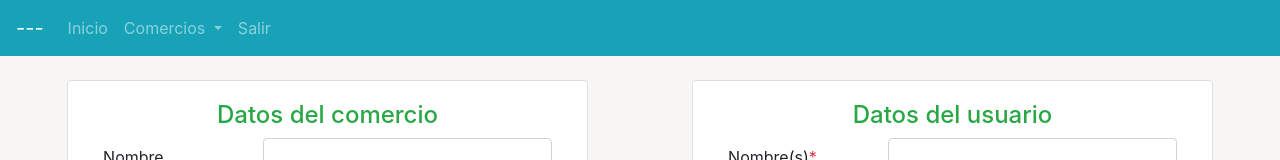
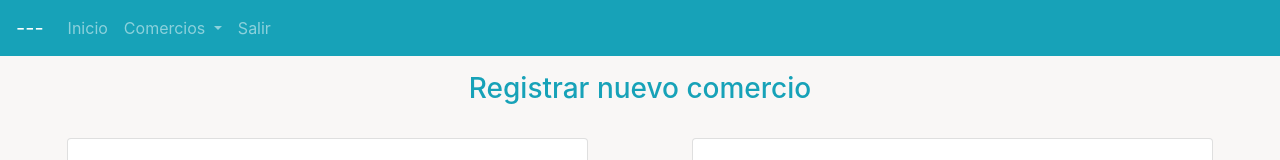
Before and after one commit to LuciaNunezYanez/reg-comercios, an Angular app: page / in a window 1280 px wide. Shown: the top 160 px of the page. Built offline with nearby package versions, Linux system fonts and the light colour scheme; no server answers; what @agm/core would draw is missing.

Commit message:
Respaldo

```diff
--- a/src/app/app.component.html
+++ b/src/app/app.component.html
@@ -2,5 +2,5 @@
 
 <div class="container-fluid imgback">
     <app-registro></app-registro>
-    <!-- <app-login></app-login>-->
+    <!-- <app-login></app-login> -->
 </div>
--- a/src/app/components/registro/registro.component.html
+++ b/src/app/components/registro/registro.component.html
@@ -1,7 +1,14 @@
 <div class="container-fluid">
 
     <form novalidate="" (ngSubmit)="registrar(forma)" #forma="ngForm">
+        <div>
+            <h3 class="h3 text-center pt-3 text-info">Registrar nuevo comercio</h3>
+        </div>
+
         <div class="row justify-content-around pt-4 pb-4">
+
+
+
 
             <div class="card col-md-5 col-sm-12" style="width: 18rem;">
                 <div class="card-body">
@@ -101,7 +108,7 @@
                     <div class="form-group row justify-content-between">
                         <label class="col-4 col-form-label">Código Postal<span class="text-danger">*</span></label>
                         <div class="col-8">
-                            <input class="form-control" [ngClass]="{'is-invalid': (cp.touched && (cp.errors?.required || cp.errors?.minlength || cp.errors?.maxlength )) }" type="text" name="cp" ngModel required minlength="5" maxlength="5" #cp="ngModel">
+                            <input class="form-control" [ngClass]="{'is-invalid': (cp.touched && (cp.errors?.required || cp.errors?.minlength || cp.errors?.maxlength )) }" type="number" name="cp" ngModel required minlength="5" maxlength="5" #cp="ngModel">
                             <div *ngIf="cp.errors?.required" class="invalid-feedback">
                                 {{campoRequerido}}
                             </div>
```
